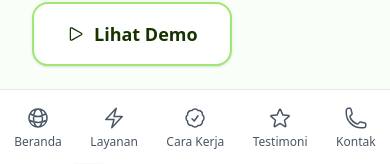
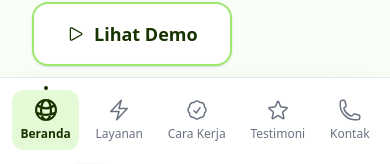
Before and after one commit to akbarryyan/otp-project, a React (Vite) app in the folder frontend/: page / in a window 390 px wide. Shown: the part 678-842 px from the top of the page. Built offline with nearby package versions, Linux system fonts and the light colour scheme; no server answers.

Commit message:
feat: enhance mobile navigation with active section detection and improved styling

```diff
--- a/frontend/src/pages/Landing.tsx
+++ b/frontend/src/pages/Landing.tsx
@@ -175,10 +175,29 @@ function Landing() {
   const { scrollYProgress } = useScroll();
   const yRange = useTransform(scrollYProgress, [0, 1], [0, 100]);
   const [isScrolled, setIsScrolled] = useState(false);
+  const [activeSection, setActiveSection] = useState("home");
 
   useEffect(() => {
     const handleScroll = () => {
       setIsScrolled(window.scrollY > 50);
+
+      // Detect active section
+      const sections = [
+        "home",
+        "services",
+        "how-it-works",
+        "testimonials",
+        "contact",
+      ];
+      const scrollPosition = window.scrollY + 100;
+
+      for (let i = sections.length - 1; i >= 0; i--) {
+        const section = document.getElementById(sections[i]);
+        if (section && section.offsetTop <= scrollPosition) {
+          setActiveSection(sections[i]);
+          break;
+        }
+      }
     };
     window.addEventListener("scroll", handleScroll);
     return () => window.removeEventListener("scroll", handleScroll);
@@ -208,7 +227,7 @@ function Landing() {
   };
 
   return (
-    <div className="relative min-h-screen bg-white overflow-hidden pb-16 md:pb-0">
+    <div className="relative min-h-screen bg-white overflow-hidden pb-20 md:pb-0">
       {/* Navigation */}
       <motion.nav
         className={`fixed w-full z-50 transition-all duration-300 ${
@@ -1309,39 +1328,108 @@ function Landing() {
 
       {/* Mobile Bottom Navigation */}
       <motion.div
-        className="fixed bottom-0 left-0 right-0 bg-white/95 backdrop-blur-md border-t border-gray-200 md:hidden z-50"
+        className="fixed bottom-0 left-0 right-0 bg-white/95 backdrop-blur-md border-t border-gray-200 md:hidden z-50 shadow-2xl"
         initial={{ y: 100 }}
         animate={{ y: 0 }}
         transition={{ duration: 0.5 }}
       >
-        <div className="flex items-center justify-around py-2">
-          {navItems.map((item, index) => (
+        <div className="flex items-center justify-around py-3 px-2">
+          {navItems.map((item, index) => {
+            const sectionId = item.href.replace("#", "");
+            const isActive = activeSection === sectionId;
+
+            return (
               <motion.a
                 key={item.name}
                 href={item.href}
                 onClick={(e) => handleSmoothScroll(e, item.href)}
-              className="flex flex-col items-center justify-center p-2 text-gray-600 hover:text-[#163300] transition-colors duration-200"
-              whileHover={{ scale: 1.1 }}
+                className={`relative flex flex-col items-center justify-center p-2 rounded-xl transition-all duration-300 ${
+                  isActive
+                    ? "text-[#163300] bg-[#9FE870]/20"
+                    : "text-gray-500 hover:text-[#163300] hover:bg-gray-100"
+                }`}
+                whileHover={{ scale: 1.05 }}
                 whileTap={{ scale: 0.95 }}
                 initial={{ opacity: 0, y: 20 }}
                 animate={{ opacity: 1, y: 0 }}
                 transition={{ delay: 0.1 * index }}
               >
-              <div className="w-6 h-6 mb-1">
+                {/* Active indicator */}
+                {isActive && (
+                  <motion.div
+                    className="absolute -top-1 left-1/2 transform -translate-x-1/2 w-1 h-1 bg-[#163300] rounded-full"
+                    initial={{ scale: 0 }}
+                    animate={{ scale: 1 }}
+                    transition={{ duration: 0.2 }}
+                  />
+                )}
+
+                <div
+                  className={`w-6 h-6 mb-1 transition-all duration-300 ${
+                    isActive ? "scale-110" : ""
+                  }`}
+                >
                   {item.name === "Beranda" && (
-                  <GlobeAltIcon className="w-6 h-6" />
+                    <GlobeAltIcon
+                      className={`w-6 h-6 ${
+                        isActive ? "stroke-2" : "stroke-1.5"
+                      }`}
+                    />
                   )}
-                {item.name === "Layanan" && <BoltIcon className="w-6 h-6" />}
+                  {item.name === "Layanan" && (
+                    <BoltIcon
+                      className={`w-6 h-6 ${
+                        isActive ? "stroke-2" : "stroke-1.5"
+                      }`}
+                    />
+                  )}
                   {item.name === "Cara Kerja" && (
-                  <CheckBadgeIcon className="w-6 h-6" />
+                    <CheckBadgeIcon
+                      className={`w-6 h-6 ${
+                        isActive ? "stroke-2" : "stroke-1.5"
+                      }`}
+                    />
                   )}
-                {item.name === "Testimoni" && <StarIcon className="w-6 h-6" />}
-                {item.name === "Kontak" && <PhoneIcon className="w-6 h-6" />}
+                  {item.name === "Testimoni" && (
+                    <StarIcon
+                      className={`w-6 h-6 ${
+                        isActive ? "stroke-2" : "stroke-1.5"
+                      }`}
+                    />
+                  )}
+                  {item.name === "Kontak" && (
+                    <PhoneIcon
+                      className={`w-6 h-6 ${
+                        isActive ? "stroke-2" : "stroke-1.5"
+                      }`}
+                    />
+                  )}
                 </div>
-              <span className="text-xs font-medium">{item.name}</span>
+
+                <span
+                  className={`text-xs font-medium transition-all duration-300 ${
+                    isActive ? "font-semibold" : "font-medium"
+                  }`}
+                >
+                  {item.name}
+                </span>
+
+                {/* Background glow effect for active item */}
+                {isActive && (
+                  <motion.div
+                    className="absolute inset-0 bg-[#9FE870]/10 rounded-xl -z-10"
+                    initial={{ opacity: 0, scale: 0.8 }}
+                    animate={{ opacity: 1, scale: 1 }}
+                    transition={{ duration: 0.3 }}
+                  />
+                )}
               </motion.a>
-          ))}
+            );
+          })}
         </div>
+
+        {/* Bottom safe area for devices with home indicator */}
+        <div className="h-1 bg-transparent" />
       </motion.div>
     </div>
   );
```
Lines whose indentation alone changed are shown as unchanged.
